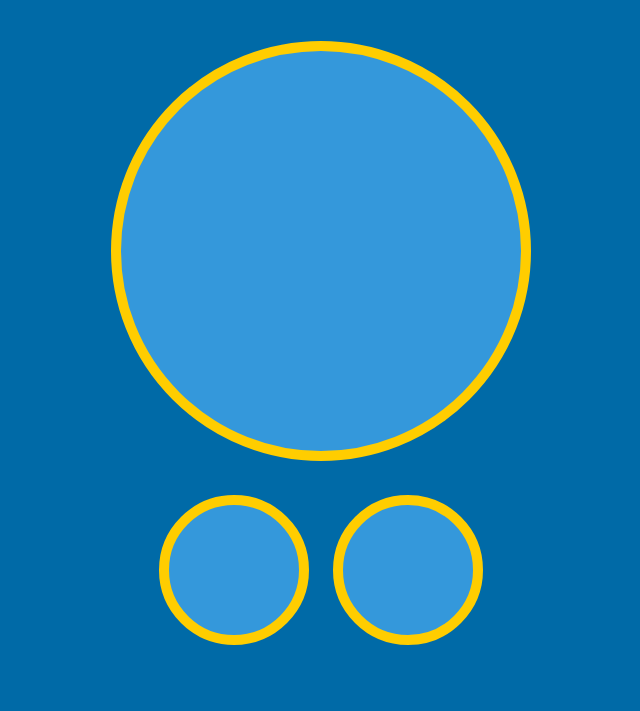
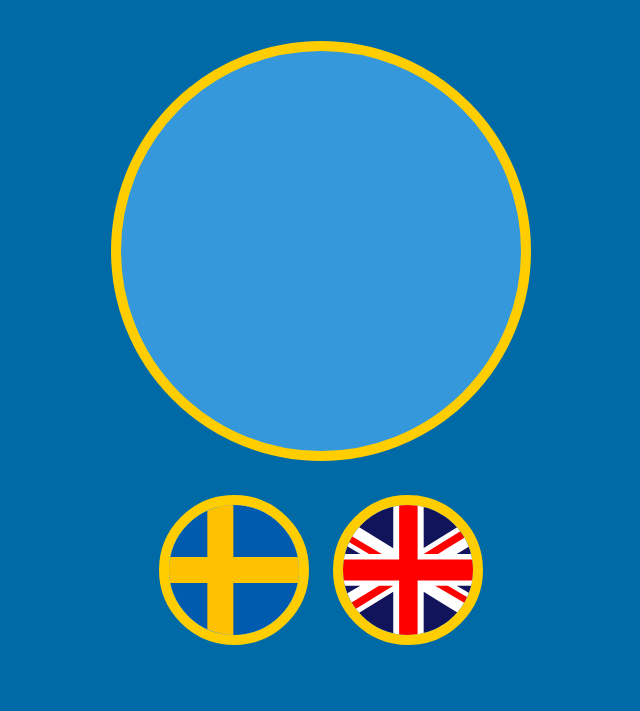
Before and after one commit to MattCarlyon/Buttons, a website: page pages/animals.html in a window 1280 px wide. Shown: the part 89-800 px from the top of the page, without its empty margins (319-959 px from the left). Drawn offline with Linux system fonts and the light colour scheme.

Commit message:
button flags added

```diff
--- a/components/sound-btn.scss
+++ b/components/sound-btn.scss
@@ -12,6 +12,10 @@
     border: 10px solid #ffcd00; /* Yellow border color */
     margin: 10px; /* Add 10px margin between buttons */
     cursor: pointer;
+
+    /* Set the background size and position */
+    background-size: cover; /* Optional: Adjust background size */
+    background-position: center; /* Optional: Adjust background position */
 }
 
 /* Hover State */
--- a/pages/animals.html
+++ b/pages/animals.html
@@ -23,8 +23,8 @@
               <div class="pictures" img=""></div>
             </div>
             <div class="sound-container">
-              <button class="sound-btn" img=""></button>
-              <button class="sound-btn" img=""></button>
+                <button class="sound-btn" style="background-image: url('../images/sweden.svg')"></button>
+                <button class="sound-btn" style="background-image: url('../images/uk.svg')"></button>
             </div>
         </div>
         <div class="group1">
```
Also changed, not shown: components/sound-btn.css. Lines whose indentation alone changed are shown as unchanged.
